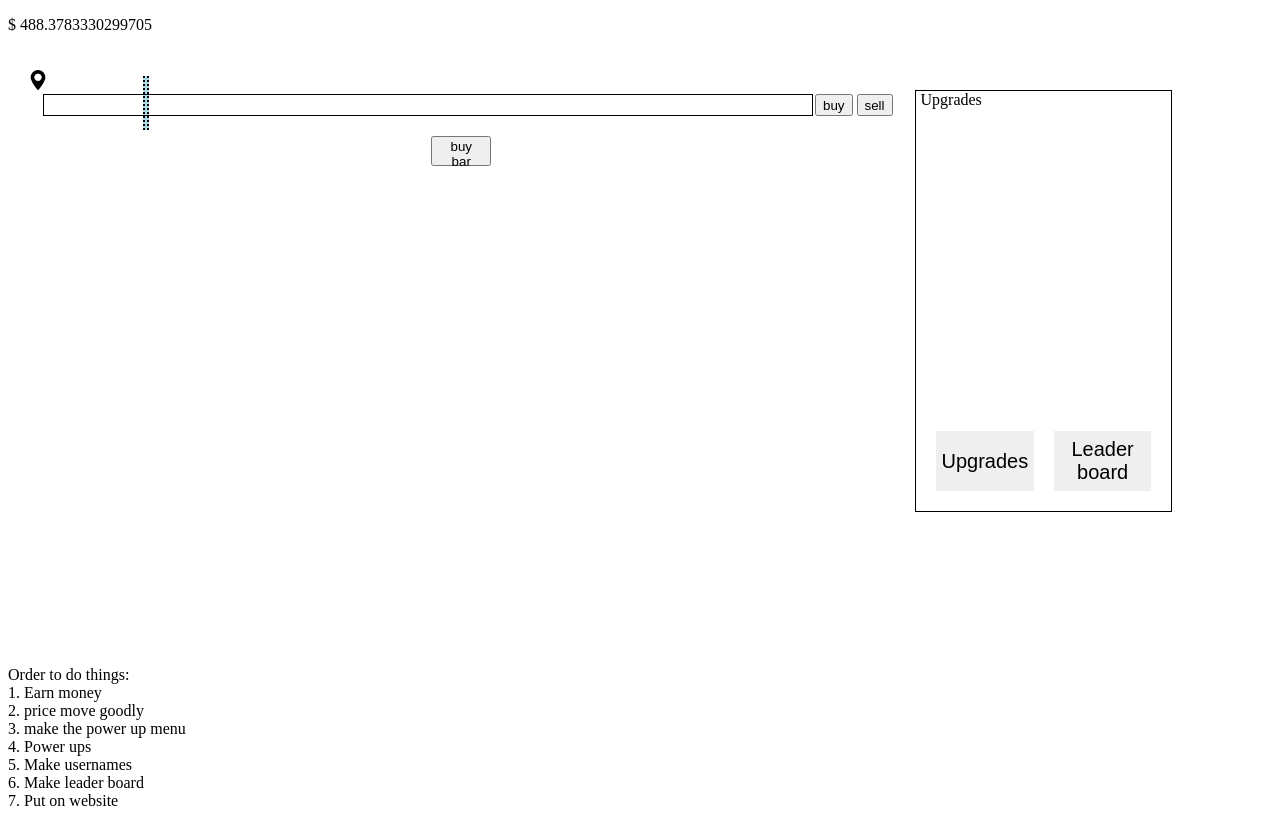
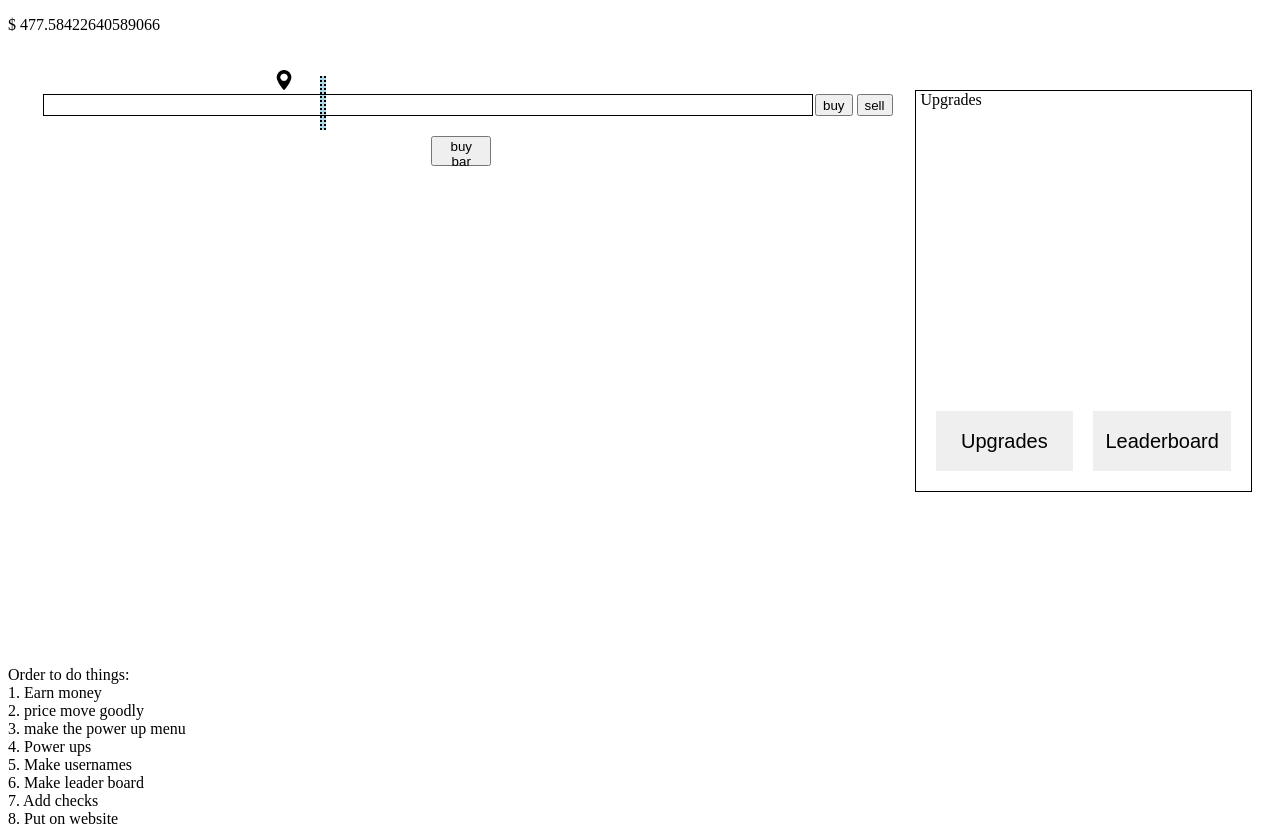
Before and after one commit to SnakeSnuggles/stok, a website: page index.html in a window 1280 px wide. Both pictures are taken after a click on the button "buy". Drawn offline with Linux system fonts and the light colour scheme.

Commit message:
fixed ui a bit idk what I did

```diff
--- a/index.html
+++ b/index.html
@@ -9,22 +9,23 @@
 <body>
     <p id="money"></p>
         <div style="display: flex;">
-            <div id="body">
+            <div>
+                <div id="body"></div>
                 <button id="new_bar" class="new_bar">buy bar</button>
             </div>
             <div class="side_menu_border">
-                <div style="display: flex;flex-direction: column;margin: 0;">
+                <div style="display: flex;flex-direction: column;margin: 0;height: 100%">
                     <div class="scroll">
-                        <div class="content_div show" style="display: block;" id="Upgrade_cont">Upgrades
-                        </div>
+                        <div class="content_div show" style="display: block;" id="Upgrade_cont">Upgrades</div>
                         <div class="content_div show" id="Leader_cont">Leaderboard</div>
                     </div>
-                </div>
-                <div class="side_menu">
-                    <button onclick="toggle_menu('Upgrade_cont')">Upgrades</button>
-                    <button onclick="toggle_menu('Leader_cont')" id="last">Leader board</button>
+                    <div class="side_menu">
+                        <button onclick="toggle_menu('Upgrade_cont')">Upgrades</button>
+                        <button onclick="toggle_menu('Leader_cont')" id="last">Leaderboard</button>
+                    </div>
                 </div>
             </div>
+
         </div>
 
     <div>
@@ -35,7 +36,8 @@
         4. Power ups<br>
         5. Make usernames<br>
         6. Make leader board<br>
-        7. Put on website<br>
+        7. Add checks<br>
+        8. Put on website<br>
     <div>
     <script src="main.js"></script>
 </body>
--- a/main.js
+++ b/main.js
@@ -59,7 +59,7 @@ function create_bar()
     new_div.innerHTML =
     `
         <div id="bar_area${bar_count}" class="bar_area">
-        <img id="marker${bar_count}" class="marker" src="maps-and-flags.png">
+        <img id="marker${bar_count}" class="marker" src="assets/marker.png">
         <div class="samel">
             <div style="width: 100%;" class="samel containers">
                 <div id="bar${bar_count}" class="bar"></div>
@@ -70,7 +70,7 @@ function create_bar()
         </div>
     </div>
     `;
-    body.prepend(new_div);
+    body.appendChild(new_div);
 
     var buybut = document.getElementById(`buy${bar_count}`)
     var sellbut = document.getElementById(`sell${bar_count}`)
@@ -80,6 +80,7 @@ function create_bar()
     price[bar_count] = set_price()
     var thestring = buybut.id;
     var id = thestring.replace(/\D/g, '');
+    move(50,Number(id))
     buybut.onclick = function()
     {
         buy(Number(id));
@@ -105,7 +106,8 @@ function buy(id)
     var bar_area = document.getElementById(`bar_area${id}`)
     const rect = bar.getBoundingClientRect();
     const width = rect.width;
-    const widperc = width/100
+    const widperc = width/100;
+    const height = document.getElementById(`bar_area${id}`).getBoundingClientRect().height;
     let currentLeft = marker.style.left;
 
     let currentLeftValue = parseInt(currentLeft, 10);
@@ -122,9 +124,43 @@ function buy(id)
     buy_marker.classList.add("buy");
     let bestLeftValue = newLeftValue + "px";
     buy_marker.style.left = bestLeftValue;
-    buy_marker.style.top = ((45.5 + 30) * id) + "px";
+    buy_marker.style.top = ((height + 20) * id) + 10 + "px";
     bar_area.prepend(buy_marker);
 }
+
+const clamp = (val, min = 0, max = 1) => Math.max(min, Math.min(max, val));
+function stock_algor(vol,bar_id)
+{
+    var output;
+
+    var move_by = getRandomInt(1,vol);
+
+    var S = get_marker_percent(bar_id);
+    var chance_up = 100-S;
+    var choice = getRandomInt(1,100);
+
+    if(chance_up > choice)
+    {
+        output = S+move_by;
+    }
+    else
+    {
+        output = S-move_by;
+    }
+
+    output = clamp(output,1,100);
+
+    return output
+}
+function scheduleRandomExecution(i,minInterval, maxInterval) {
+    const randomInterval = Math.floor(Math.random() * (maxInterval - minInterval + 1)) + minInterval;
+    setTimeout(() => {
+        const vol = getRandomInt(1,10)
+        move(stock_algor(vol,i),i);
+        scheduleRandomExecution(i,minInterval, maxInterval);
+    }, randomInterval);
+}
+
 
 function sell(id) {
     var keys = Object.keys(stocks_owned[id]);
@@ -139,13 +175,7 @@ function sell(id) {
     document.getElementById(`buy_marker${id} ${to_remove_key}`).remove();
 
   }
-  function scheduleRandomExecution(i,minInterval, maxInterval) {
-    const randomInterval = Math.floor(Math.random() * (maxInterval - minInterval + 1)) + minInterval;
-    setTimeout(() => {
-        move(getRandomInt(0,99),i);
-        scheduleRandomExecution(i,minInterval, maxInterval);
-    }, randomInterval);
-}
+
 
 function toggle_menu(div)
 {
--- a/styles.css
+++ b/styles.css
@@ -3,6 +3,10 @@
     width: 60vw;
     height: 20px;
     margin-left: 15px;
+}
+.huerotate
+{
+    filter: hue-rotate(135deg);
 }
 .marker
 {
@@ -33,23 +37,20 @@ img
 {
     width: 100%;
     height: 50vh;
-    padding-bottom: 20px;
     border: black solid 1px;
     margin-top: 40px;
-    margin-right: 100px;
+    margin-right: 20px;
     justify-content: center;
 
 }
 .side_menu
 {
     display: flex;
-    height: 100%;
 }
 .side_menu button
 {
     margin-left: 20px;
     margin-bottom: 20px;
-    margin-top: auto;
     width: 100%;
     height: 60px;
     font-size: 20px;
@@ -60,8 +61,8 @@ img
 }
 .show
 {
-    height: 20px;
     margin-left: 5px;
+    height: 100%;
 }
 .scroll
 {
@@ -80,7 +81,7 @@ img
     margin: 0;
     position: absolute;
     top: 56px;
-    background-color: lightblue; /* Optional: adds a background color for better visibility */
+    background-color: lightblue /* Optional: adds a background color for better visibility */
 }
 .new_bar
 {
```
Also changed, not shown: assets/coloured_marker.png (added), assets/marker.png (renamed from maps-and-flags.png).
